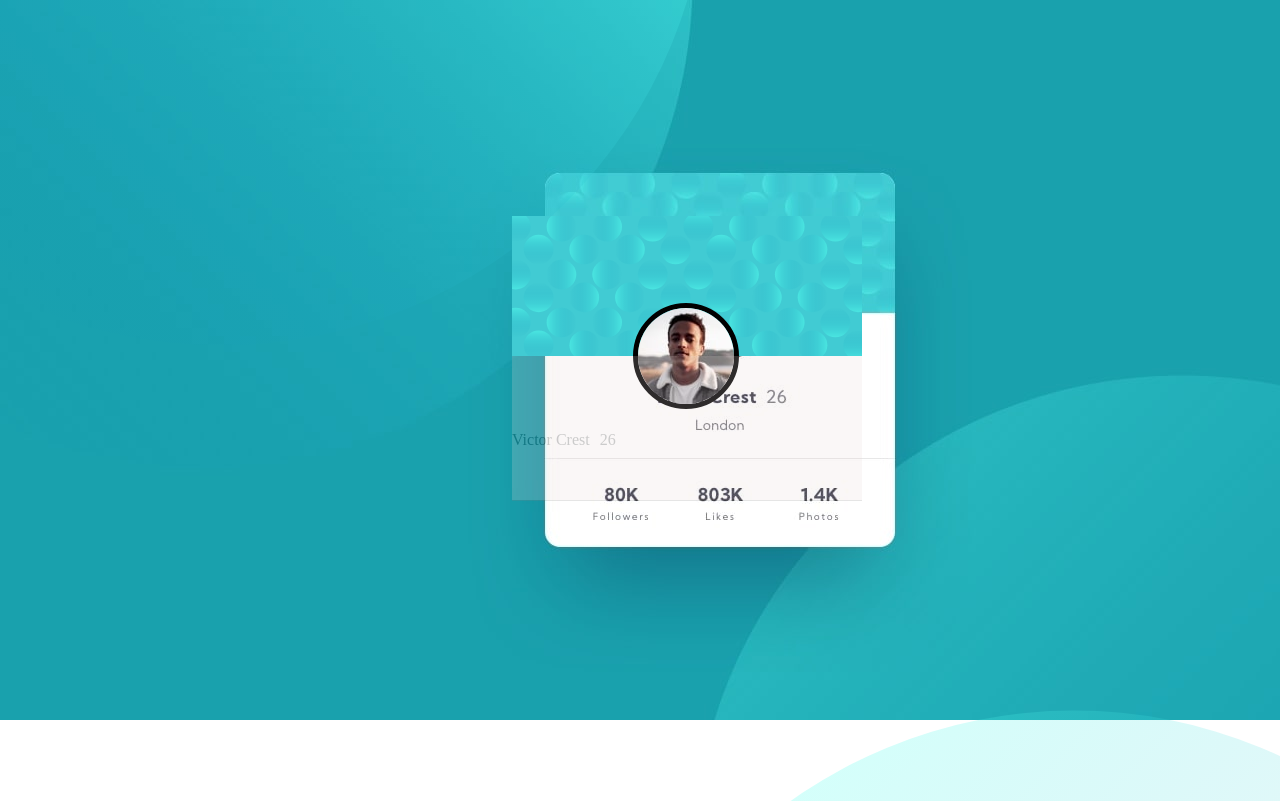
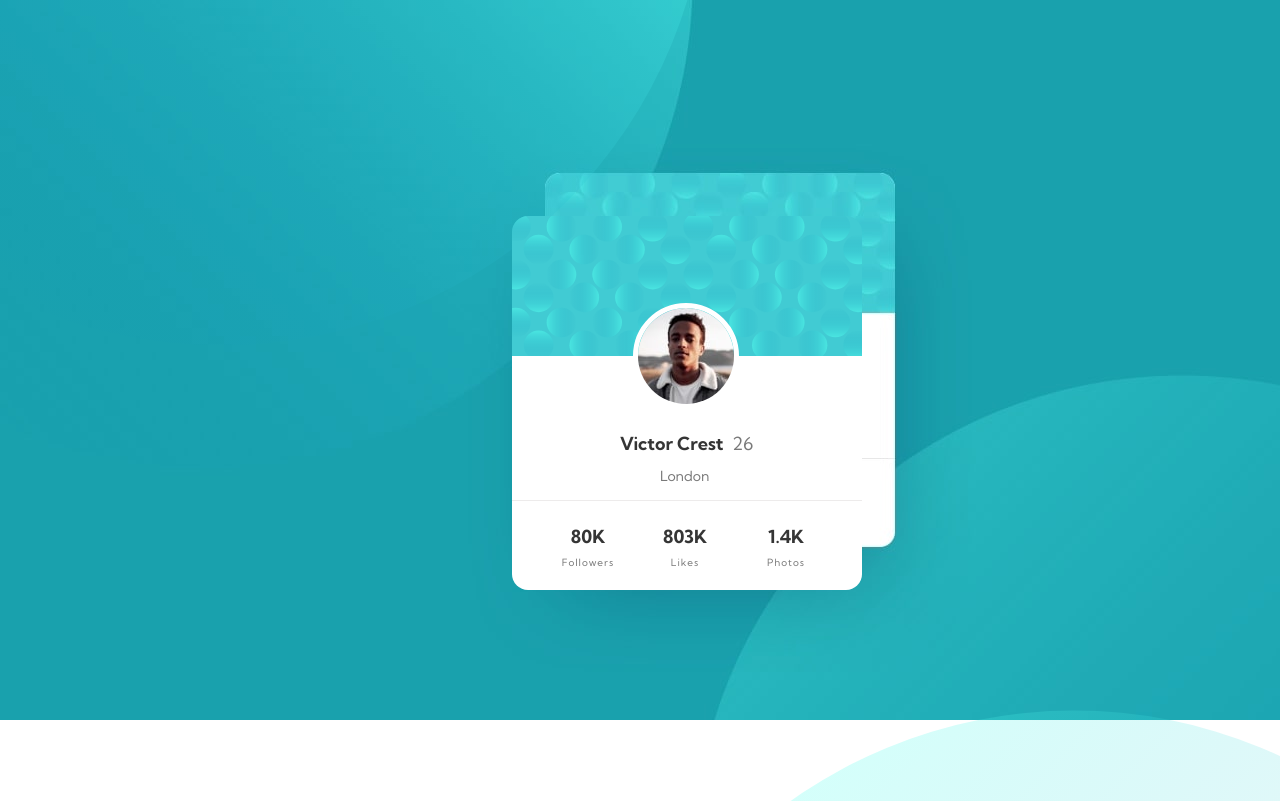
Before and after one commit to UtpalTheDev/frontendmentor-challenge, a plain HTML site: page profile card/index.html in a window 1280 px wide. Shown: the top 801 px of the page. Drawn offline with Linux system fonts and the light colour scheme.

Commit message:
refactor: profile card design done

```diff
--- a/profile card/index.html
+++ b/profile card/index.html
@@ -23,10 +23,19 @@
     <img class="profPic" src="./images/image-victor.jpg">
     <div class="desc">
       <div class="name">
-        <span class="firstname">Victor Crest<span class="age">26</span></span>
+        <span class="firstname">Victor Crest<span class="age">26</span>
+      <br>
+      <span class="city">London</span>
 
       </div>
-      <div class="followers"></div>
+      <div class="socialwrap">
+      <div class="social">
+        <div class="followers">80K<br>
+          <span class="smalldesc">Followers</span></div>
+        <div class="likes">803K<br><span class="smalldesc">Likes</span></div>
+        <div class="photos">1.4K<br><span class="smalldesc">Photos</span></div>
+      </div>
+    </div>
     </div>
   </div>
 
--- a/profile card/style.css
+++ b/profile card/style.css
@@ -1,3 +1,5 @@
+@import url('https://fonts.googleapis.com/css2?family=Kumbh+Sans:wght@400;700&display=swap');
+
 .attribution { font-size: 11px; text-align: center; }
 .attribution a { color: hsl(228, 45%, 44%); }
 body{
@@ -7,6 +9,7 @@ body{
     overflow:hidden;
    background-attachment: fixed;
    background-repeat: no-repeat;
+   font-family: 'Kumbh Sans', sans-serif;
 
 }
 .firstImg{
@@ -24,7 +27,7 @@ body{
     height:374px;
     background-color:;
     position:absolute;
-
+    border-radius:1rem;
     top:27%;
     left:40%;
 
@@ -34,6 +37,7 @@ body{
     height:140px;
     position:relative;
 
+
 }
 .desc{
     width:100%;
@@ -42,7 +46,7 @@ body{
 }
 .profPic{
     border-radius: 50%;
-    border:5px solid black;
+    border:5px solid white;
     position:absolute;
     top:87px;
     left:121px;
@@ -51,19 +55,76 @@ body{
 .coverpht img{
     width:100%;
     height:140px;
+
+    border-radius: 1rem 1rem 0 0;
 }
 .name{
 width:100%;
 height:144px;
-opacity:0.2;
-background-color: rgb(231, 216, 216);
-border-bottom:1px solid gray;
+background-color: white;
+
+border-bottom:1px solid rgb(237, 235, 235);
 }
 .firstname{
-    font-family: ;
+
     position:relative;
-    top:75px;
+    top:76px;
+    font-weight: 700;
+    font-size:18px;
+    left:108px;
+    color:rgb(53, 53, 53);
+
 }
 .age{
-margin-left:10px;
+margin-left:9px;
+font-weight: 400;
+font-size:18px;
+color:rgb(121, 121, 121);
 }
+.city{
+    font-weight:400;
+    position:relative;
+    font-size:14px;
+    top:8px;
+    left:40px;
+    color:rgb(121, 121, 121);
+
+}
+.social{
+    display:flex;
+    justify-content:center;
+    width:90%;
+    height:89px;
+
+    align-items:center ;
+
+}
+.social>div{
+    font-size: 18px;;
+    font-weight:700;
+    color:black;
+    text-align:center;
+    margin:5px 0 0 0;
+    width:54px;
+    color:rgb(53, 53, 53);
+}
+
+.social>div:nth-child(2){
+    margin: 5px 47px 0 43px;
+}
+.smalldesc{
+    font-family: inherit;
+    font-weight:400;
+    font-size:10px;
+    letter-spacing: 1px;
+    color:rgb(121, 121, 121);
+}
+.socialwrap{
+    display:flex;
+    justify-content: center;
+    align-items: center;
+    background-color: white;
+    border-radius: 0 0 1rem 1rem;
+
+
+}
```
